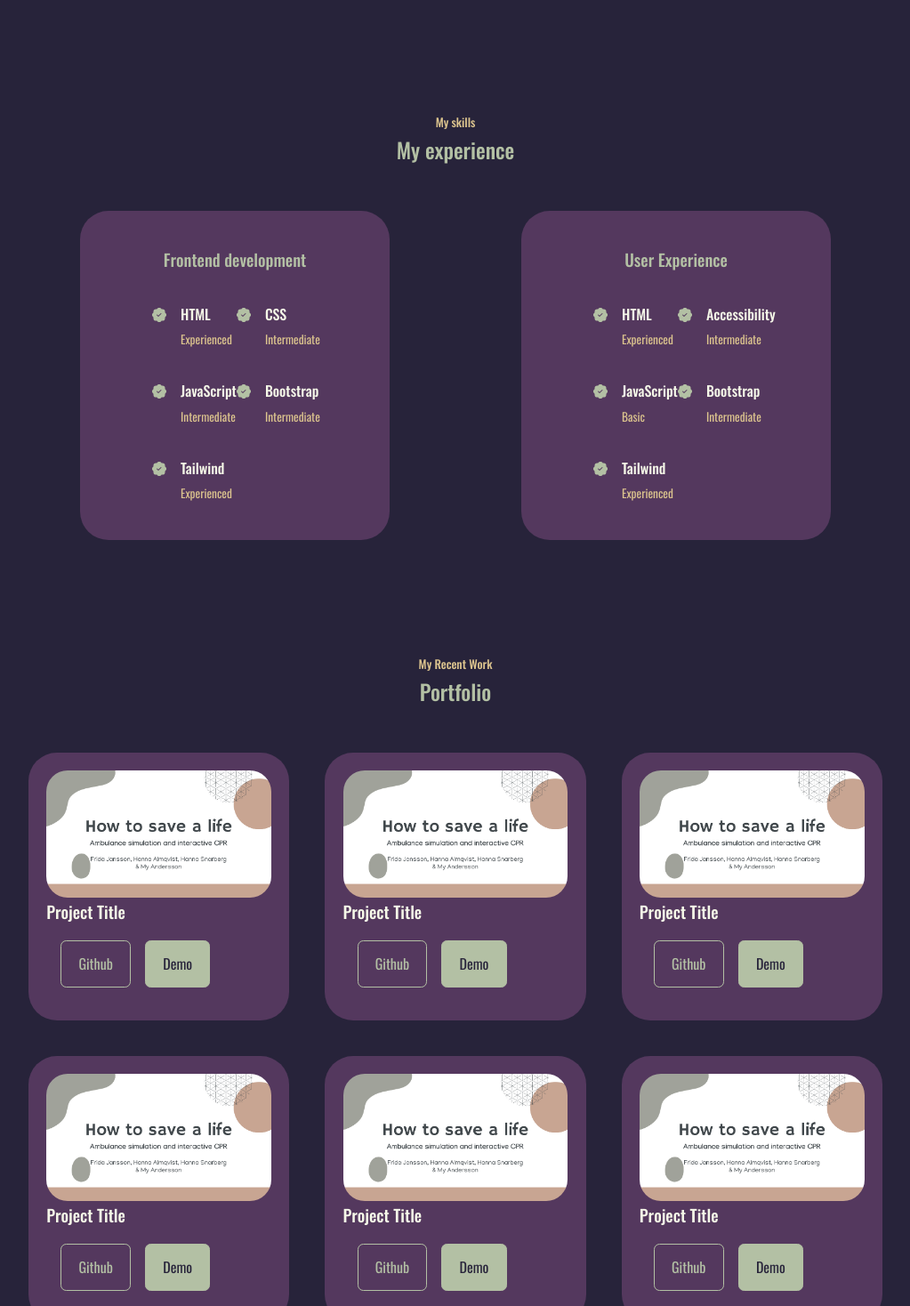
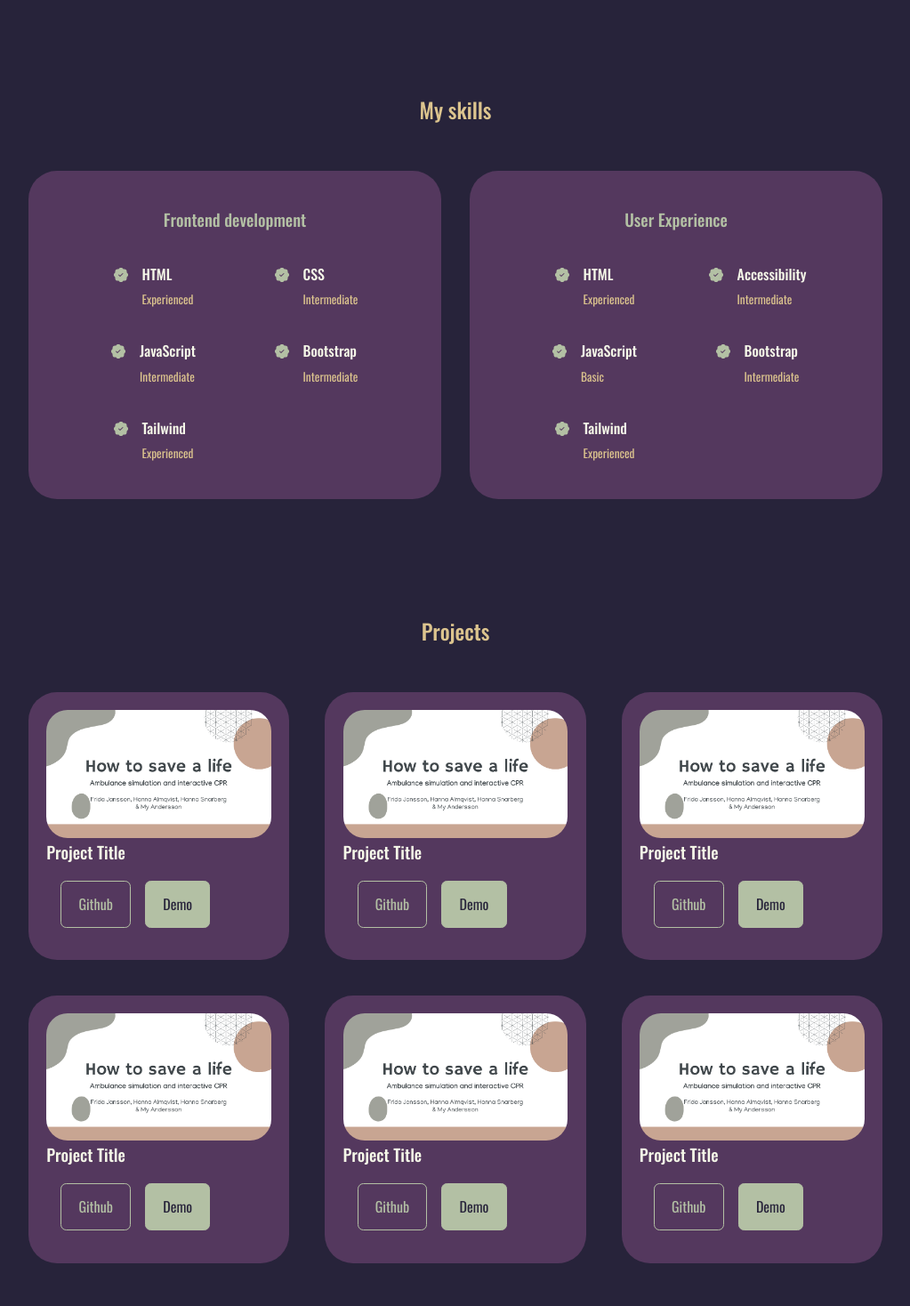
Before and after one commit to hannasnarberg/Portfolio-Website, a React (Create React App) app: page / in a window 1280 px wide. Shown: the part 1442-2910 px from the top of the page at 89% size, without its empty margins (128-1151 px from the left). Built offline with nearby package versions, Linux system fonts and the light colour scheme.

Commit message:
Starting to personalize

```diff
--- a/src/App.jsx
+++ b/src/App.jsx
@@ -3,9 +3,8 @@ import Header from './components/header/Header';
 import Navigator from './components/navigator/Navigator';
 import About from './components/about/About';
 import Experience from './components/experience/Experience';
-import Portfolio from './components/portfolio/Portfolio';
+import Projects from './components/portfolio/Projects';
 import Contact from './components/contact/Contact';
-import Footer from './components/footer/Footer';
 
 function App() {
    return (
@@ -14,7 +13,7 @@ function App() {
          <Navigator />
          <About />
          <Experience />
-         <Portfolio />
+         <Projects />
          <Contact />
       </>
    );
--- a/src/components/about/About.jsx
+++ b/src/components/about/About.jsx
@@ -6,7 +6,6 @@ import { FaAward } from 'react-icons/fa';
 function About() {
    return (
       <section id="about">
-         <h5>Get to know me</h5>
          <h2>About me</h2>
          <div className="container about__container">
             <div className="about__me">
--- a/src/components/contact/Contact.jsx
+++ b/src/components/contact/Contact.jsx
@@ -30,7 +30,6 @@ function Contact() {
 
    return (
       <section id="contact">
-         <h5> Get in Touch</h5>
          <h2> Contact Me</h2>
          <div className="container contact__container">
             <div className="contact__options">
--- a/src/components/experience/Experience.jsx
+++ b/src/components/experience/Experience.jsx
@@ -3,12 +3,12 @@ import './experience.css';
 import ExperienceEntry from './ExperienceEntry';
 
 function Experience() {
+   /* I should definetley do mapping here to avoid repeating code*/
    return (
       <section id="experience">
-         <h5>My skills</h5>
-         <h2>My experience</h2>
+         <h2>My skills</h2>
          <div className="container experience__container">
-            <div className="container experience__frontend">
+            <div>
                <h3>Frontend development</h3>
                <div className="experience__content">
                   <ExperienceEntry experience={'HTML'} level={'Experienced'} />
@@ -27,7 +27,7 @@ function Experience() {
                   />
                </div>
             </div>
-            <div className="container experience__UX">
+            <div>
                <h3>User Experience</h3>
                <div className="experience__content">
                   <ExperienceEntry experience={'HTML'} level={'Experienced'} />
--- a/src/components/experience/experience.css
+++ b/src/components/experience/experience.css
@@ -12,12 +12,6 @@
    transition: var(--transition);
 }
 
-.experience__container > div:hover {
-  background: transparent;
-  border-color: var(--color-primary-variant);
-  cursor: default;
-}
-
 .experience__container > div h3 {
    text-align: center;
    margin-bottom: 2rem;
@@ -27,11 +21,13 @@
 .experience__content {
    display: grid;
    grid-template-columns: 1fr 1fr;
+   gap: 4rem;
    row-gap: 2rem;
 }
 
 .experience__details {
    display: flex;
+   justify-content: center;
    gap: 1rem;
 }
 
--- a/src/components/footer/Footer.jsx
+++ /dev/null
@@ -1,22 +0,0 @@
-import React from 'react';
-import './footer.css';
-
-function Footer() {
-   return (
-      <footer>
-         <a href="#" className="footer__logo">
-            HANNASNARBERG
-         </a>
-         <ul className="permalinks">
-            <li>
-               <a href="#">Home</a>
-               <a href="#">About</a>
-               <a href="#">Skills</a>
-               <a href="#">Contact</a>
-            </li>
-         </ul>
-      </footer>
-   );
-}
-
-export default Footer;
--- a/src/components/portfolio/Portfolio.jsx
+++ b/src/components/portfolio/Projects.jsx
@@ -1,7 +1,7 @@
 import React from 'react';
-import './portfolio.css';
+import './projects.css';
 import IMG1 from '../../assets/how_to_save_a_life.png';
-import PortfolioEntry from './PortfolioEntry';
+import ProjectsEntry from './ProjectsEntry';
 
 const data = [
    {
@@ -48,15 +48,14 @@ const data = [
    },
 ];
 
-function Portfolio() {
+function Projects() {
    return (
-      <section id="portfolio">
-         <h5> My Recent Work</h5>
-         <h2>Portfolio</h2>
-         <div className="container portfolio__container">
+      <section id="projects">
+         <h2>Projects</h2>
+         <div className="container projects__container">
             {data.map(({ id, image, title, github, demo }) => {
                return (
-                  <PortfolioEntry
+                  <ProjectsEntry
                      id={id}
                      image={image}
                      title={title}
@@ -70,4 +69,4 @@ function Portfolio() {
    );
 }
 
-export default Portfolio;
+export default Projects;
--- a/src/components/portfolio/PortfolioEntry.jsx
+++ b/src/components/portfolio/ProjectsEntry.jsx
@@ -1,14 +1,14 @@
 import React from 'react';
-import './portfolio.css';
+import './projects.css';
 
-function PortfolioEntry({ id, image, title, github, demo }) {
+function ProjectsEntry({ id, image, title, github, demo }) {
    return (
-      <article key={id} className="portfolio__item">
-         <div className="portfolio__item-image">
+      <article key={id} className="projects__item">
+         <div className="projects__item-image">
             <img src={image} alt={title} />
          </div>
          <h3> {title} </h3>
-         <div className="portfolio__item-cta">
+         <div className="projects__item-cta">
             <a href={github} className="btn" target="_blank" rel="noreferrer">
                Github
             </a>
@@ -25,4 +25,4 @@ function PortfolioEntry({ id, image, title, github, demo }) {
    );
 }
 
-export default PortfolioEntry;
+export default ProjectsEntry;
--- a/src/components/portfolio/portfolio.css
+++ b/src/components/portfolio/projects.css
@@ -1,10 +1,10 @@
-.portfolio__container {
+.projects__container {
    display: grid;
    grid-template-columns: repeat(3, 1fr);
    gap: 2.5rem;
 }
 
-.portfolio__item {
+.projects__item {
    background: var(--color-bg-variant);
    padding: 1.2rem;
    border-radius: 2rem;
@@ -12,21 +12,21 @@
    transition: var(--transition);
 }
 
-.portfolio__item:hover {
+.projects__item:hover {
    border-color: var(--color-primary-variant);
    background: transparent;
 }
 
-.portfolio__item-image {
+.projects__item-image {
    border-radius: 1.5rem;
    overflow: hidden;
 }
 
-.portfolio__item h3 {
+.projects__item h3 {
    margin: 1.2 0 2rem;
 }
 
-.portfolio__item-cta {
+.projects__item-cta {
    display: flex;
    gap: 1rem;
    margin: 1rem;
@@ -35,7 +35,7 @@
 /* =============== MEDIA QUERIES, MEDIUM DEVICES) ===============*/
 
 @media screen and (max-width: 1024px) {
-   .portfolio__container {
+   .projects__container {
       grid-template-columns: 1fr 1fr;
       gap: 1.2rem;
    }
@@ -44,7 +44,7 @@
 /* =============== MEDIA QUERIES, SMALL DEVICES) ===============*/
 
 @media screen and (max-width: 600px) {
-   .portfolio__container {
+   .projects__container {
       grid-template-columns: 1fr;
       gap: 1rem;
    }
--- a/src/index.css
+++ b/src/index.css
@@ -5,12 +5,12 @@
    padding: 0;
    border: 0;
    outline: 0;
-   box-sizing: border-box;
+   box-sizing: border-box; /* width and height includes padding and border*/
    list-style: none;
-   text-decoration: none;
+   text-decoration: none; /* remove underlining of links*/
 }
 
-:root {
+html {
    --color-bg: #27233a;
    --color-bg-variant: #54385e;
    --color-primary: #b3c0a4;
@@ -23,9 +23,7 @@
    --container-width-lg: 75%;
    --container-width-md: 86%;
    --container-width-sm: 90%;
-}
 
-html {
    scroll-behavior: smooth;
 }
 
@@ -62,14 +60,9 @@ section {
    margin-top: 8rem;
 }
 
-section > h2,
-section > h5 {
+section > h2 {
    text-align: center;
    color: var(--color-light);
-}
-
-section > h2 {
-   color: var(--color-primary);
    margin-bottom: 3rem;
 }
 
@@ -87,12 +80,12 @@ a:hover {
 }
 
 .btn {
-   width: max-content;
+   width: max-content; /* kanske ändra sen så att de är centrerade eventuellt får se*/
    display: inline-block;
    color: var(--color-primary);
    padding: 0.75rem 1.2rem;
    border-radius: 0.4rem;
-   cursor: pointer;
+   /*cursor: pointer;*/
    border: 1px solid var(--color-primary);
    transition: var(--transition);
 }
```
Also changed, not shown: src/components/footer/footer.css (deleted). Lines whose indentation alone changed are shown as unchanged.
